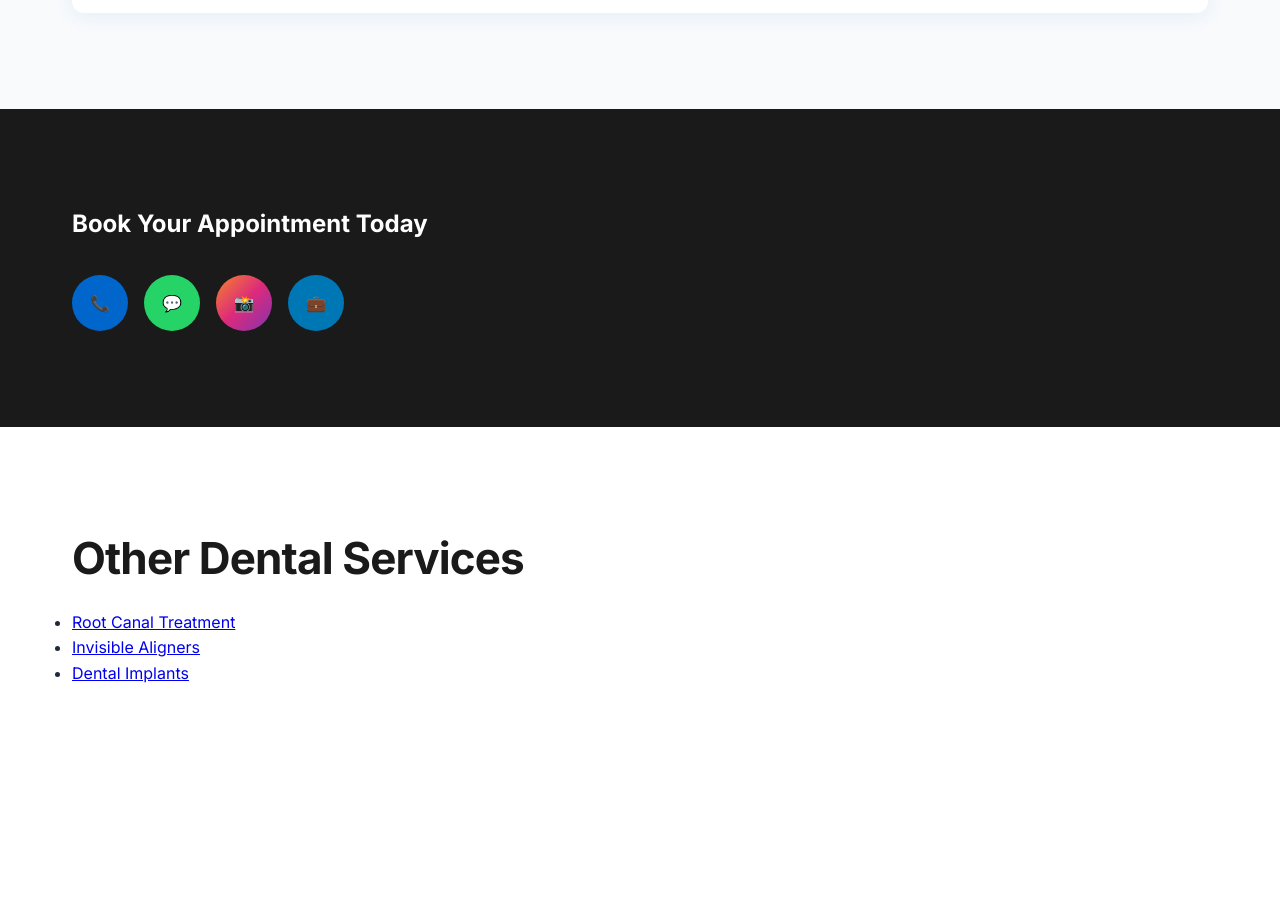
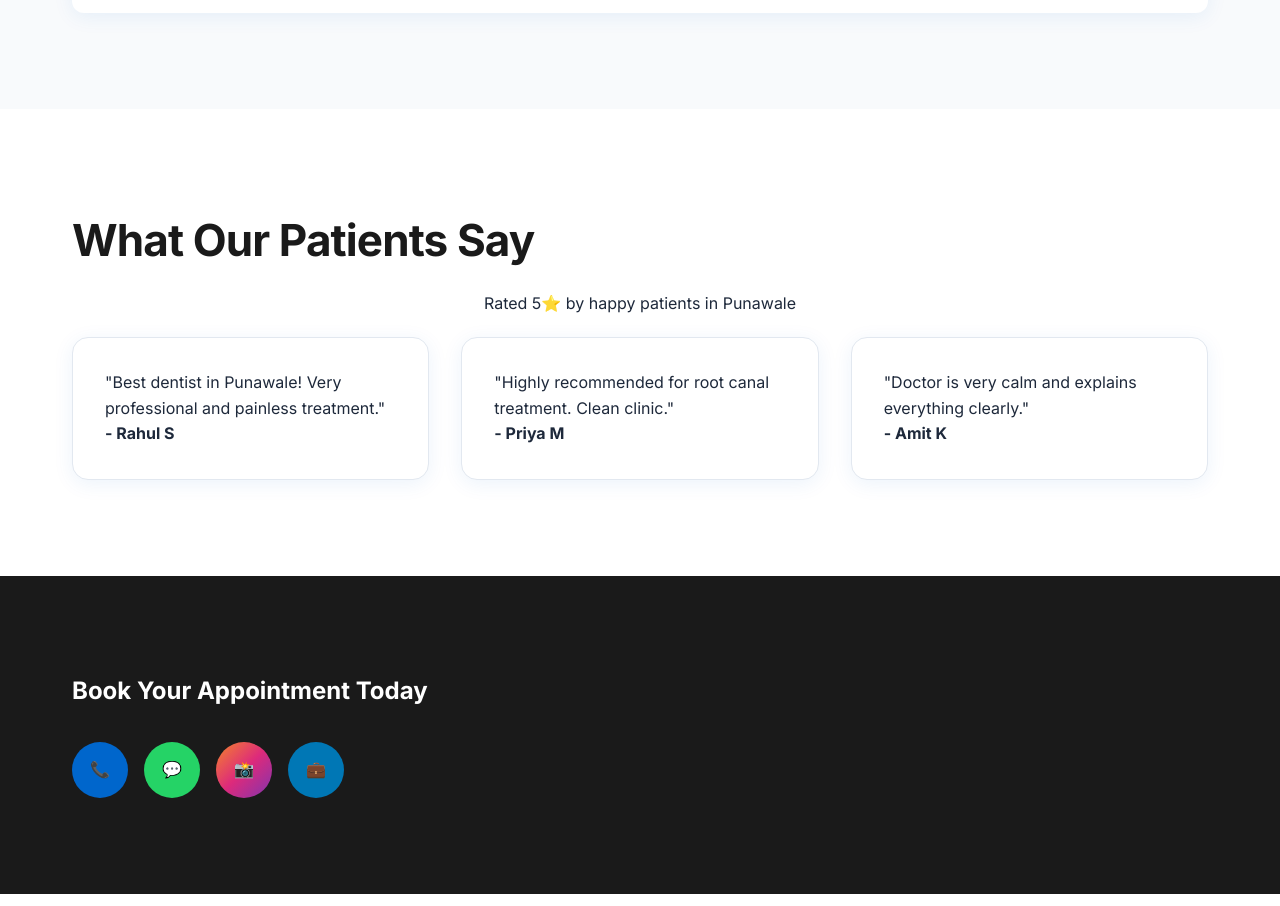
Before and after one commit to aestheticadental/aestheticadental.github.io, a plain HTML site: page aligners-punawale.html in a window 1280 px wide. Shown: the part 1877-2783 px from the top of the page. Before the commit the page ends 2660 px from the top, so only its background shows below. Drawn offline with Linux system fonts and the light colour scheme.

Commit message:
Update aligners-punawale.html

```diff
--- a/aligners-punawale.html
+++ b/aligners-punawale.html
@@ -120,6 +120,36 @@
     </div>
 </section>
 
+<section class="services">
+<div class="container">
+
+<h2 class="section-title">What Our Patients Say</h2>
+
+<p style="text-align:center; margin-bottom:20px;">
+Rated 5⭐ by happy patients in Punawale
+</p>
+
+<div class="services-grid">
+
+<div class="service-card">
+<p>"Best dentist in Punawale! Very professional and painless treatment."</p>
+<strong>- Rahul S</strong>
+</div>
+
+<div class="service-card">
+<p>"Highly recommended for root canal treatment. Clean clinic."</p>
+<strong>- Priya M</strong>
+</div>
+
+<div class="service-card">
+<p>"Doctor is very calm and explains everything clearly."</p>
+<strong>- Amit K</strong>
+</div>
+</div>
+</div>
+</section>
+
+
 <!-- CTA -->
 <section class="contact">
     <div class="container">
```
